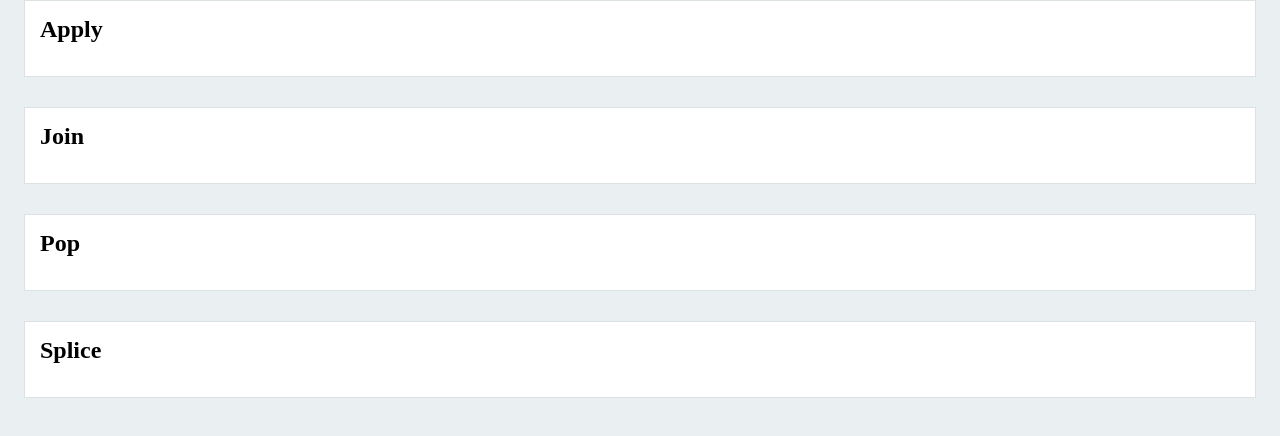
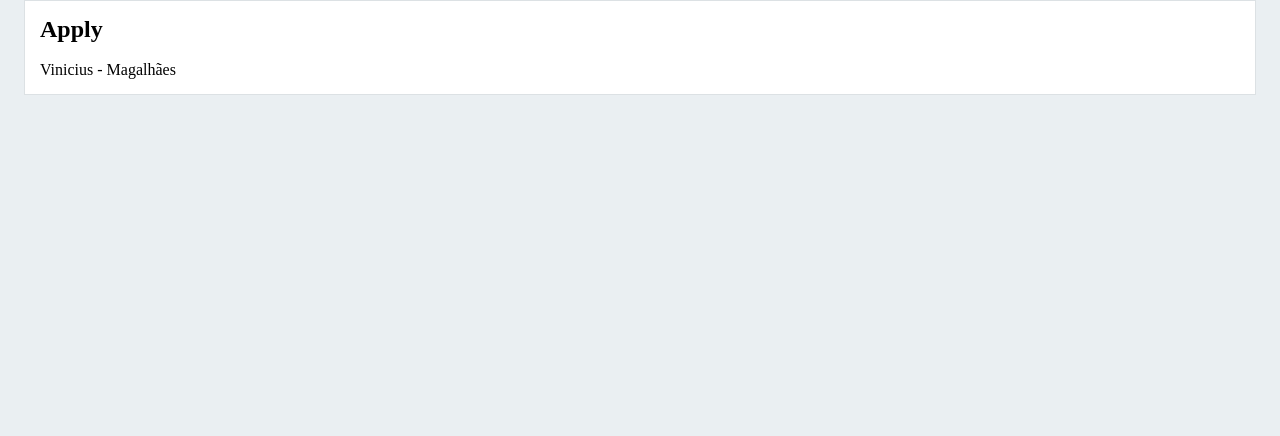
Before and after one commit to viniciusmagalhaes/JavaScript, a plain HTML site: page methods/function.html in a window 1280 px wide. Drawn offline with Linux system fonts and the light colour scheme.

Commit message:
Was removed html does not used

```diff
--- a/methods/function.html
+++ b/methods/function.html
@@ -7,28 +7,9 @@
 </head>
 <body>
 
-  <!-- <div class="container">
-    <h2>Regular Expressions</h2>
-  </div> -->
-
   <div class="container">
     <h2>Apply</h2>
     <div class="item-1"></div>
-  </div>
-
-  <div class="container">
-    <h2>Join</h2>
-    <div class="item-2"></div>
-  </div>
-
-  <div class="container">
-    <h2>Pop</h2>
-    <div class="item-3"></div>
-  </div>
-
-  <div class="container">
-    <h2>Splice</h2>
-    <div class="item-4"></div>
   </div>
 
   <script>
@@ -39,11 +20,15 @@
     //
     // Apply
     // ==========================================================================
+    var myObject, myArr = ["Vinicius", "Magalhães"];
+
     function myFunction (FirstName, LastName) {
-      return console.log(FirstName + ' - ' + LastName)
+      return FirstName + ' - ' + LastName;
     }
 
-    var myObject =
+    myObject = myFunction.apply(myObject, myArr);
+
+    document.querySelector(".item-1").innerHTML = myObject;
 
   </script>
 
```
